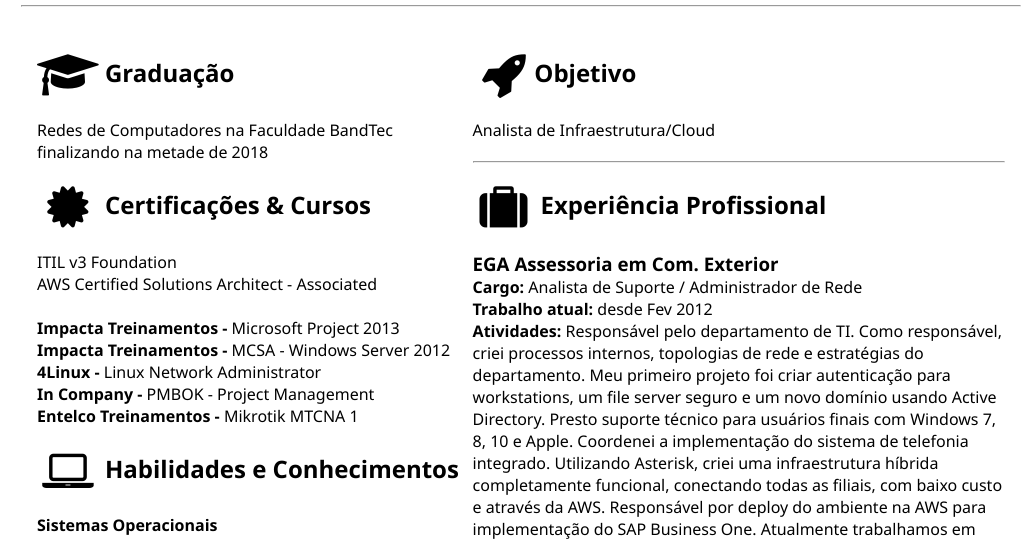
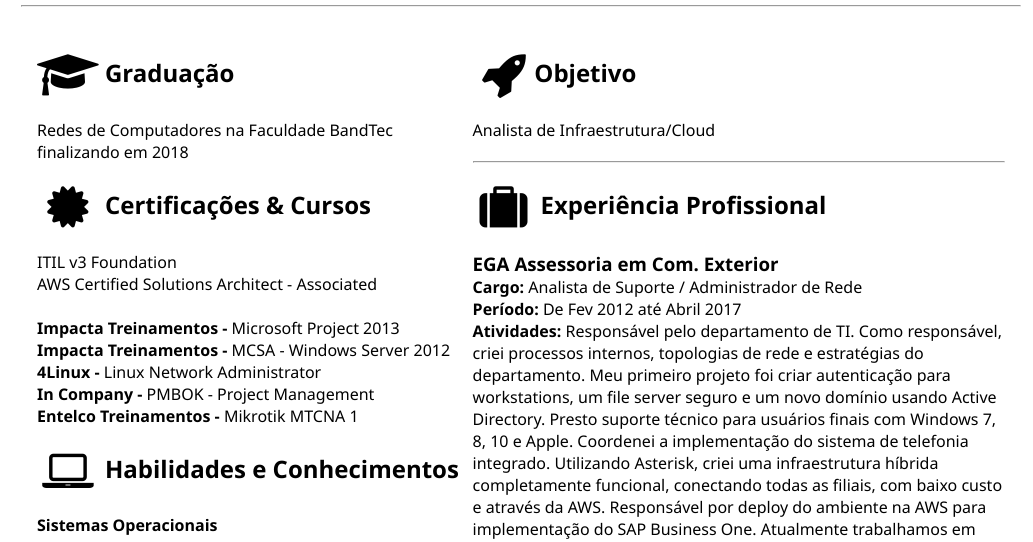
Before and after one commit to jefersonlemos/Resume-pt, a plain HTML site: page index.html in a window 1280 px wide. Shown: the part 227-769 px from the top of the page, without its empty margins (119-1152 px from the left). Drawn offline with Linux system fonts and the light colour scheme.

Commit message:
Update index.html

```diff
--- a/index.html
+++ b/index.html
@@ -40,7 +40,7 @@
                 <article>
                     <h2><i class="fa fa-fw fa-2x fa-graduation-cap"></i> Graduação</h2>
                         Redes de Computadores na Faculdade BandTec </br>
-			finalizando na metade de 2018
+			finalizando em 2018
 
                 </article>
                 <article>
@@ -124,7 +124,7 @@
                     <h2><i class="fa fa-fw fa-2x fa-suitcase"></i> Experiência Profissional</h2>
                     <h3>EGA Assessoria em Com. Exterior</h3>
                     <strong>Cargo:</strong> Analista de Suporte / Administrador de Rede  <br />
-                    <strong>Trabalho atual:</strong> desde Fev 2012<br />
+                    <strong>Período:</strong> De Fev 2012 até Abril 2017<br />
                     <strong>Atividades:</strong> Responsável pelo departamento de TI. Como responsável, criei processos internos, topologias de rede e estratégias do departamento.
 Meu primeiro projeto foi criar autenticação para workstations, um file server seguro e um novo domínio usando Active Directory.
 Presto suporte técnico para usuários finais com Windows 7, 8, 10 e Apple. Coordenei a implementação do sistema de telefonia integrado. Utilizando Asterisk,
```
